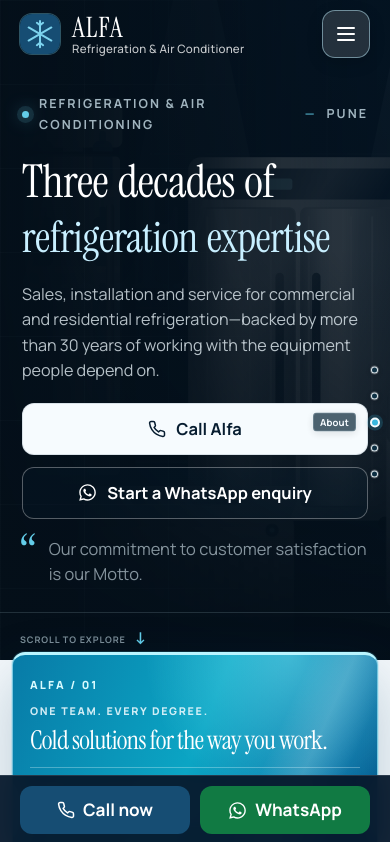
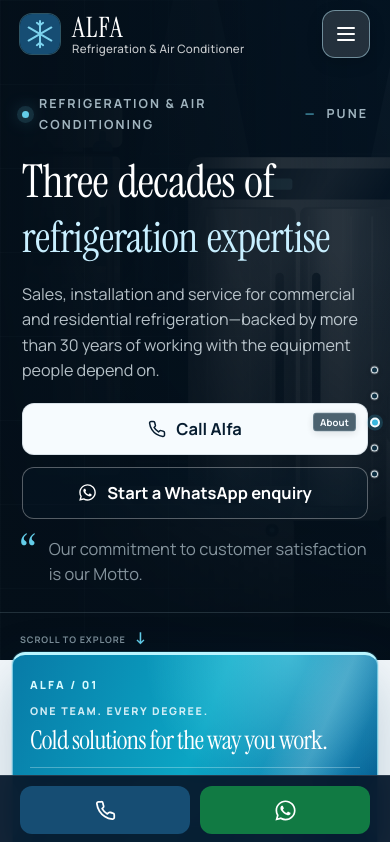
Before and after one commit to faisalahmad7/Alfa-Refrigeration-landing-page, a React (Vite) app: page / in a window 390 px wide. Shown: the top 842 px of the page. Built offline with nearby package versions, Linux system fonts and the light colour scheme.

Commit message:
Replace mobile contact bar with floating call and WhatsApp icons

```diff
--- a/src/components/StickyActions.jsx
+++ b/src/components/StickyActions.jsx
@@ -3,15 +3,27 @@
 import { business } from '../data/business.js';
 import { whatsappLink, WA_GENERAL } from '../lib/contact.js';
 
-// Thumb-reach call / WhatsApp bar, shown on phones only.
+// Compact floating contact shortcuts for touch layouts.
 export default function StickyActions() {
   return (
     <div className="sticky-actions" role="group" aria-label="Quick contact">
-      <a className="sticky-call" href={business.phoneHref}>
-        <LuPhone size={18} aria-hidden="true" /> Call now
+      <a
+        className="sticky-call"
+        href={business.phoneHref}
+        aria-label={`Call Alfa at ${business.phoneDisplay}`}
+        title="Call Alfa"
+      >
+        <LuPhone size={21} aria-hidden="true" />
       </a>
-      <a className="sticky-wa" href={whatsappLink(WA_GENERAL)} target="_blank" rel="noopener noreferrer">
-        <FaWhatsapp size={19} aria-hidden="true" /> WhatsApp
+      <a
+        className="sticky-wa"
+        href={whatsappLink(WA_GENERAL)}
+        target="_blank"
+        rel="noopener noreferrer"
+        aria-label="Message Alfa on WhatsApp"
+        title="WhatsApp Alfa"
+      >
+        <FaWhatsapp size={23} aria-hidden="true" />
       </a>
     </div>
   );
```
